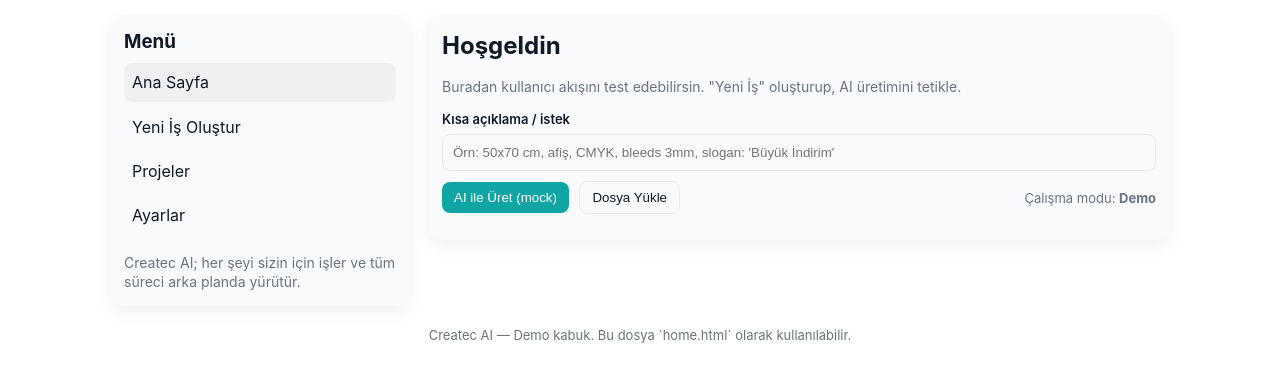
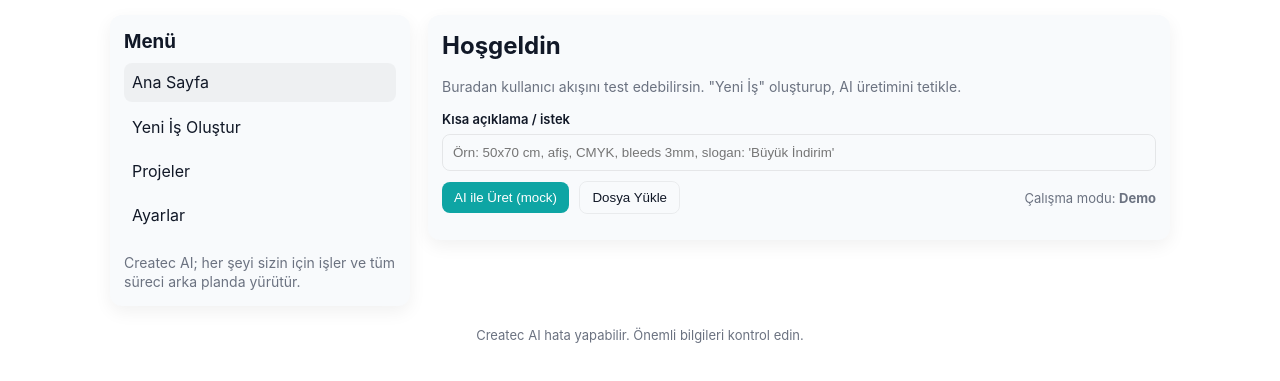
Before and after one commit to createc-ai/createc-ai, a plain HTML site: page home.html in a window 1280 px wide. Shown: the part 95-476 px from the top of the page. Drawn offline with Linux system fonts and the light colour scheme.

Commit message:
Update home.html

```diff
--- a/home.html
+++ b/home.html
@@ -164,7 +164,7 @@
   </main>
 
   <footer>
-    Createc AI — Demo kabuk. Bu dosya `home.html` olarak kullanılabilir.
+    Createc AI hata yapabilir. Önemli bilgileri kontrol edin.
   </footer>
 </div>
 
```
